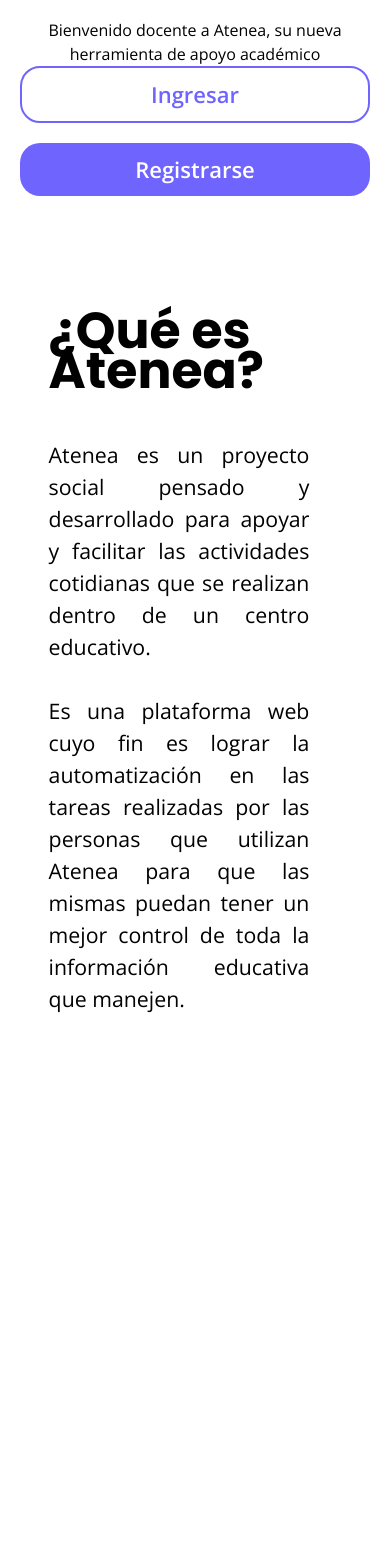
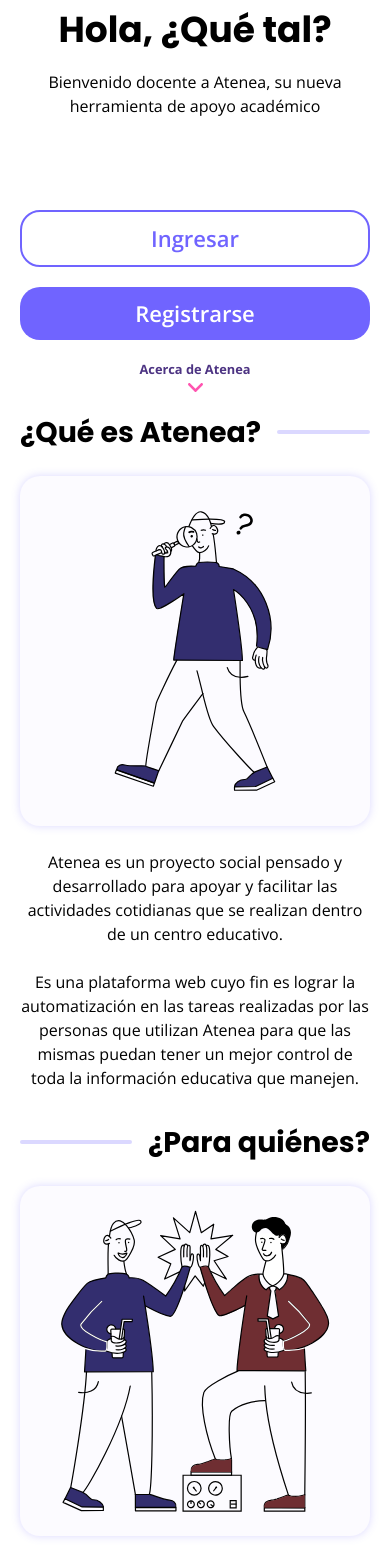
Before and after one commit to Rafterminador/atenea-cliente, a React (Create React App) app: page / in a window 390 px wide. Shown: the part 432-1995 px from the top of the page. Before the commit the page ends 1623 px from the top, so only its background shows below. Built offline with nearby package versions, Linux system fonts and the light colour scheme; the HTML template or start-up script is replaced by a standard one.

Commit message:
responsive changes
las secciones de que es, para quienes y por quienes ya se visualizan
bien en desktop y mobile

```diff
--- a/src/index.css
+++ b/src/index.css
@@ -8,7 +8,6 @@
 }
 
 html {
-
   scroll-behavior: smooth;
 }
 
@@ -65,7 +64,7 @@ p {
 }
 
 .bordeblurd {
-  box-shadow: 0px 0px 3px 3px #eeecff;
+  box-shadow: 0px 0px 8px rgba(112, 100, 255, 0.25);
   border-radius: 20px 20px 20px 20px;
 }
 
@@ -127,6 +126,9 @@ p {
   font-size: 3.157rem;
   font-family: Poppins-700;
 }
+.text-bold {
+  font-family: Open-Sans-700;
+}
 
 /* Clases para botones */
 .btntxtsmdesk {
@@ -134,9 +136,12 @@ p {
   font-size: 16px;
   font-family: Open-Sans-700;
 }
-.text-bold {
+.btntxtsmmobl {
+  /* button-text-small-mobile */
+  font-size: 12.8px;
   font-family: Open-Sans-700;
 }
+
 
 /* animaciones */
 .arrow-animation {
--- a/src/pages/LandingPage.jsx
+++ b/src/pages/LandingPage.jsx
@@ -41,8 +41,8 @@ const LandingPage = () => {
           />
         </div>
         {/* contenido en mobile */}
-        <div className="text-center md:hidden">
-          <h1 className="mb-5 md:hidden">Hola, ¿Qué tal?</h1>
+        <div className="text-center flex flex-col items-center gap-5 md:hidden ">
+          <h1 className="m-0 md:hidden">Hola, ¿Qué tal?</h1>
           <p className="md:hidden">
             Bienvenido docente a Atenea, su nueva herramienta de apoyo académico
           </p>
@@ -61,6 +61,17 @@ const LandingPage = () => {
           >
             Registrarse
           </button>
+          <a
+            href="#aboutInit"
+            className="btntxtsmmobl text-[#4D3483] flex flex-col items-center mb-5"
+          >
+            Acerca de Atenea{" "}
+            <img
+              className="mx-auto mt-1"
+              src={ChevronDownIcon}
+              alt="ChevronDownIcon"
+            />
+          </a>
         </div>
 
         {/* contenido en desktop */}
@@ -74,17 +85,6 @@ const LandingPage = () => {
               puedas utilizar de forma completa nuestra plataforma web académica
             </p>
 
-            {/* <button
-              className="arrow-animation btntxtsmdesk text-[#4D3483] hover:text-[#FF54B0] w-40 h-11"
-              onClick={handleAbout}
-            >
-              Acerca de Atenea
-              <img
-                className="mx-auto mt-2"
-                src={ChevronDownIcon}
-                alt="ChevronDownIcon"
-              />
-            </button> */}
             <a
               href="#aboutInit"
               className="arrow-animation btntxtsmdesk text-[#4D3483] hover:text-[#FF54B0] w-40 h-11"
@@ -98,15 +98,19 @@ const LandingPage = () => {
             </a>
           </div>
         </div>
-
-        {/* contenido del about */}
-        <div className="mb-20 mr-8" id="aboutInit">
-          <div className="mx-[9%] my-[30%]">
-            <div className="mb-12 flex flex-row items-center gap-4">
-              <h1 className="bigtitdesk m-auto">¿Qué es Atenea?</h1>
+      </div>
+      {/* contenido del about */}
+      {/* what is space */}
+      <div className="mx-5 flex flex-col justify-between md:mx-16 md:grid md:grid-cols-2 mb-8 md:mb-20">
+        <div className="md:mb-20 md:mr-8" id="aboutInit">
+          <div className="mb-6 md:mx-[9%] md:my-[30%]">
+            <div className="mb-6 md:mb-12 flex flex-row items-center gap-4">
+              <h1 className="m-auto text-[1.777rem] md:text-[3.157rem]">
+                ¿Qué es Atenea?
+              </h1>
               <div className="bg-[#DBD8FF] h-[4px] flex-none order-1 grow rounded-sm"></div>
             </div>
-            <p className="normtxtdesk text-justify">
+            <p className="hidden text-[1.333rem] text-justify md:block">
               Atenea es un proyecto social pensado y desarrollado para apoyar y
               facilitar las actividades cotidianas que se realizan dentro de un
               centro educativo.
@@ -118,34 +122,96 @@ const LandingPage = () => {
             </p>
           </div>
         </div>
-        <div className="bg-[#FCFBFF] bordeblur  md:rounded-[20px] md:mb-20">
-          <img
-            className="hidden mx-auto md:flex"
-            src={WhatIsImg}
-            alt="firstimage"
-          />
+        <div className="bg-[#FCFBFF] bordeblurd mb-6 md:mb-0">
+          <img className="mx-auto md:flex" src={WhatIsImg} alt="WhatIsImg" />
         </div>
-
-        {/* <div className="items-center">
-          <div className="grid grid-cols-3">
-            <div className="bg-[#DBD8FF]  h-[4px] w-[720px] mt-[115px] ml-[70px]"></div>
-            <h1 className="text-center font-bold text-[51px] my-[80px]">
-              El Equipo
-            </h1>
-            <div className="bg-[#DBD8FF] h-[4px] w-[720px] mt-[116px] ml-[-175px]"></div>
+        <p className="text-center md:hidden">
+          Atenea es un proyecto social pensado y desarrollado para apoyar y
+          facilitar las actividades cotidianas que se realizan dentro de un
+          centro educativo.
+          <br /> <br />
+          Es una plataforma web cuyo fin es lograr la automatización en las
+          tareas realizadas por las personas que utilizan Atenea para que las
+          mismas puedan tener un mejor control de toda la información educativa
+          que manejen.
+        </p>
+      </div>
+      {/* for whom space */}
+      <div className="mx-5 flex flex-col justify-between md:mx-16 md:grid md:grid-cols-2 mb-8 md:mb-20">
+        <div className="md:order-2 md:h-[880px]">
+          <div className="mb-6 md:mx-[9%] md:my-[30%]">
+            <div className="mb-6 md:mb-12 flex flex-row items-center gap-4">
+              <h1 className="m-auto text-[1.777rem] md:text-[3.157rem] order-2">
+                ¿Para quiénes?
+              </h1>
+              <div className="bg-[#DBD8FF] h-[4px] flex-none order-1 grow rounded-sm"></div>
+            </div>
+            <p className="hidden text-[1.333rem] text-justify md:block">
+              Atenea nació gracias a la colaboración entre Equipo Xapps y las
+              personas de la Escuela Oficial Rural Mixta cantón el Llano, aldea
+              Ocubilá, en Huehuetenango.
+              <br /> <br />
+              Por ello, Atenea fue concebida para apoyarles y solucionar
+              problemas puntuales que presentaban al momento de llevar a cabo
+              tareas educativas comunes como la toma y registro de notas y
+              asistencias, la consulta de los boletines y el control en general
+              de la información de los estudiantes y docentes que conforman la
+              escuela.
+            </p>
           </div>
-
-          <div className="grid grid-cols-4 items-center gap-[40px]">
-          <AboutProfile ruta={Profile} nombre = {"Kelvin Cano"} rol = {"Scrum Master & UI / UX Designer"} />
-          <AboutProfile ruta={Profile} nombre = {"Josué Méndez"} rol = {"Product Owner & Backend Developer"} />
-          <AboutProfile ruta={Profile} nombre = {"Fernando Juárez"} rol = {"Frontend Manager"} />
-          <AboutProfile ruta={Profile} nombre = {"Daniel Tistoj"} rol = {"Backend Manager"} />
-          <AboutProfile ruta={Profile} nombre = {"Luis Rodríguez"} rol = {"Frontend Developer"} />
-          <AboutProfile ruta={Profile} nombre = {"Manuel Villagrán"} rol = {"Frontend Developer"} />
-          <AboutProfile ruta={Profile} nombre = {"Fredy Mateo"} rol = {"Frontend Developer"} />
-          <AboutProfile ruta={Profile} nombre = {"Jonathan Martínez"} rol = {"Backend Developer"} />
+        </div>
+        <div className="bg-[#FCFBFF] bordeblurd mb-6 md:mb-0 md:h-[880px] md:order-1">
+          <img className="mx-auto md:flex" src={ForWhomImg} alt="ForWhomImg" />
+        </div>
+        <p className="text-center md:hidden">
+          Atenea nació gracias a la colaboración entre Equipo Xapps y las
+          personas de la Escuela Oficial Rural Mixta cantón el Llano, aldea
+          Ocubilá, en Huehuetenango.
+          <br /> <br />
+          Por ello, Atenea fue concebida para apoyarles y solucionar problemas
+          puntuales que presentaban al momento de llevar a cabo tareas
+          educativas comunes como la toma y registro de notas y asistencias, la
+          consulta de los boletines y el control en general de la información de
+          los estudiantes y docentes que conforman la escuela.
+        </p>
+      </div>
+      {/* by whom space */}
+      <div className="mx-5 flex flex-col justify-between md:mx-16 md:grid md:grid-cols-2 mb-8 md:mb-20">
+        <div className="md:h-[880px]">
+          <div className="mb-6 md:mx-[9%] md:my-[30%]">
+            <div className="mb-6 md:mb-12 flex flex-row items-center gap-4">
+              <h1 className="m-auto text-[1.777rem] md:text-[3.157rem]">
+                ¿Por quiénes?
+              </h1>
+              <div className="bg-[#DBD8FF] h-[4px] flex-none order-1 grow rounded-sm"></div>
+            </div>
+            <p className="hidden text-[1.333rem] text-justify md:block">
+              Atenea fue desarrollado por Equipo Xapps, un equipo conformado por
+              ocho estudiantes, de 5to año en Ingeniería en Informática y
+              Sistemas, de la Universidad Rafel Landívar, Campus San Alberto
+              Hurtado S. J., de Quetzaltenango.
+              <br /> <br />
+              Para todos nosotros fue una experiencia importante y gratificante
+              el poder haber tenido la oportunidad de colaborar en el desarrollo
+              de este proyecto con las personas de la Escuela a lo largo de 5
+              meses, los cuales dieron fruto a esta plataforma web.
+            </p>
           </div>
-        </div> */}
+        </div>
+        <div className="bg-[#FCFBFF] bordeblurd mb-6 md:mb-0 md:h-[880px]">
+          <img className="mx-auto md:flex" src={ForWhomImg} alt="ByWhomImg" />
+        </div>
+        <p className="text-center md:hidden">
+          Atenea fue desarrollado por Equipo Xapps, un equipo conformado por
+          ocho estudiantes, de 5to año en Ingeniería en Informática y Sistemas,
+          de la Universidad Rafel Landívar, Campus San Alberto Hurtado S. J., de
+          Quetzaltenango.
+          <br /> <br />
+          Para todos nosotros fue una experiencia importante y gratificante el
+          poder haber tenido la oportunidad de colaborar en el desarrollo de
+          este proyecto con las personas de la Escuela a lo largo de 5 meses,
+          los cuales dieron fruto a esta plataforma web.
+        </p>
       </div>
     </>
   );
```
